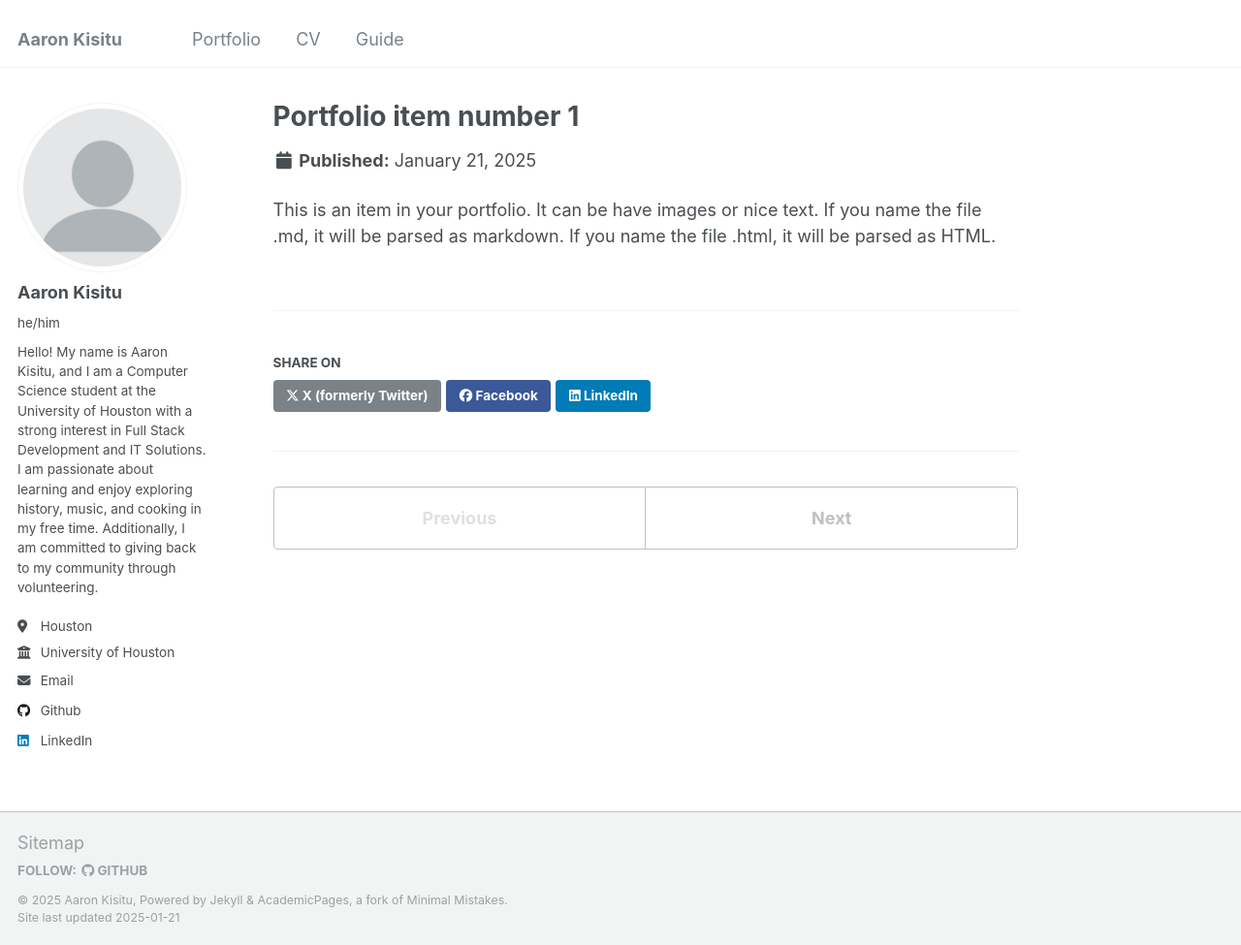
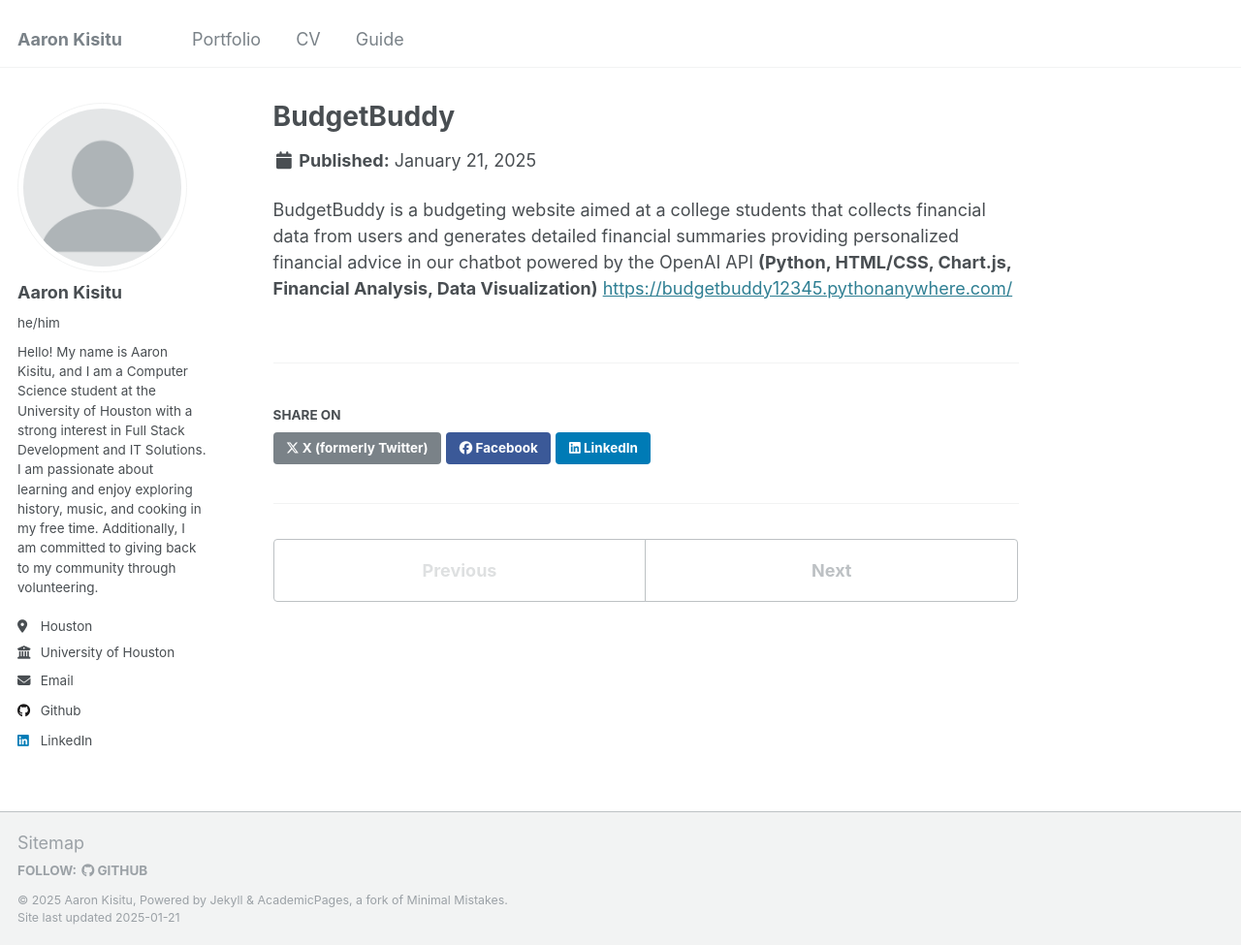
Before and after one commit to kjx172/kjx172.github.io, a Jekyll site: the page built from _portfolio/portfolio-1.html, in a window 1280 px wide and 975 px high. Shown: the whole window at 97% size. Built offline with Jekyll 4.4.1, drawn with Linux system fonts in a browser that asks for light colours.

Commit message:
Update portfolio-1.html

```diff
--- a/_portfolio/portfolio-1.html
+++ b/_portfolio/portfolio-1.html
@@ -1,7 +1,10 @@
 ---
-title: "Portfolio item number 1"
-excerpt: "Short description of portfolio item number 1<br/><img src='/images/500x300.png'>"
+title: "BudgetBuddy"
+excerpt: A budgeting website aimed at college students
+
 collection: portfolio
 ---
 
-This is an item in your portfolio. It can be have images or nice text. If you name the file .md, it will be parsed as markdown. If you name the file .html, it will be parsed as HTML.
+BudgetBuddy is a budgeting website aimed at a college students that collects financial data from users and generates detailed financial summaries providing personalized financial advice in our chatbot powered by the OpenAI API
+<strong>(Python, HTML/CSS, Chart.js, Financial Analysis, Data Visualization)</strong>
+<a href="https://budgetbuddy12345.pythonanywhere.com/">https://budgetbuddy12345.pythonanywhere.com/</a>
```
